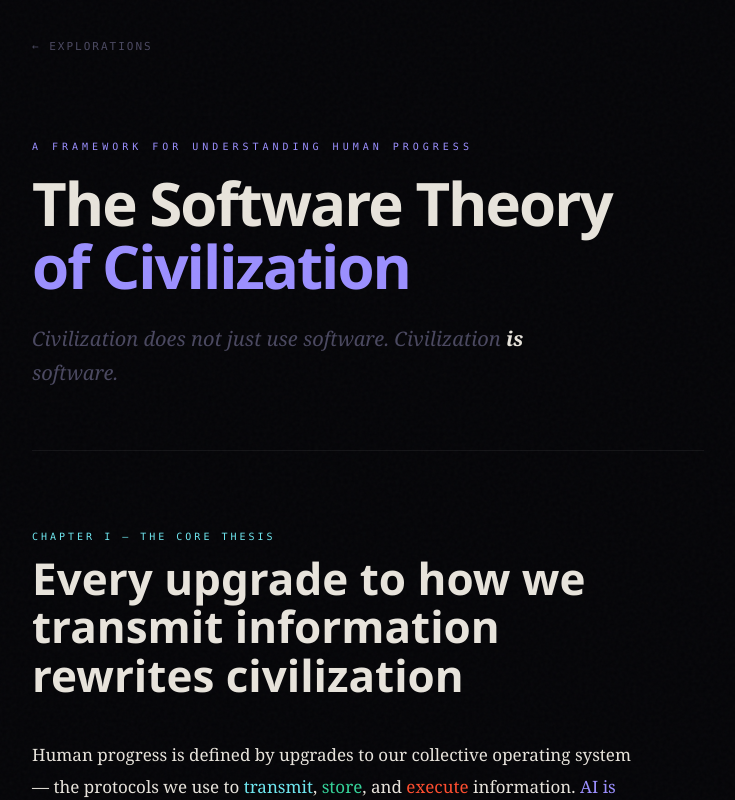
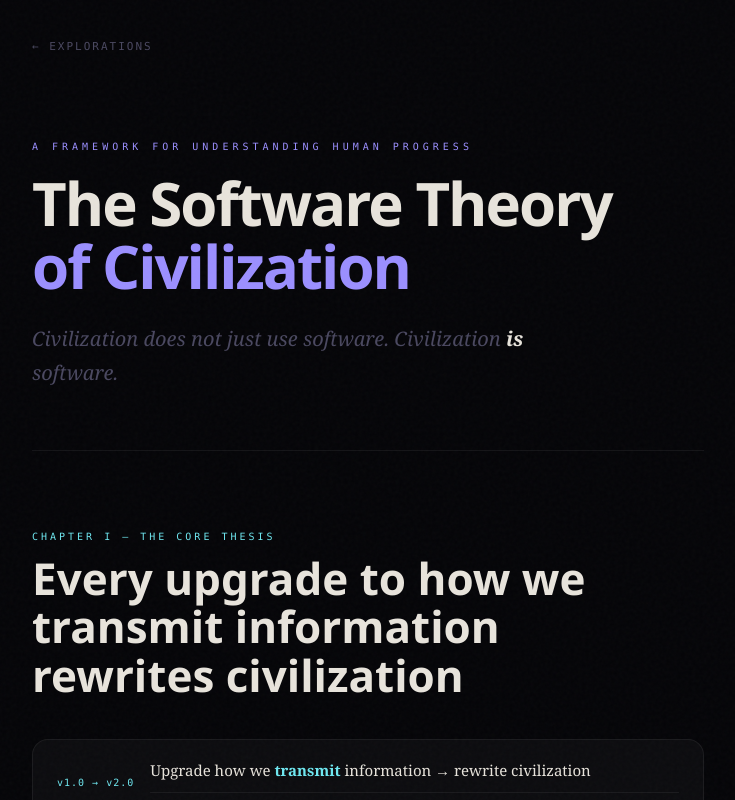
Before and after one commit to kunalnano/explorations, a React (Vite) app: page / in a window 1280 px wide. Both pictures are taken after a click on the button 313 px from the left and 451 px from the top of the page. Shown: the top 800 px of the page, without its empty margins (272-1007 px from the left). Built offline with nearby package versions, Linux system fonts and the light colour scheme.

Commit message:
polish: SoftwareTheory — strip remaining intro prose, let visualizations speak

```diff
--- a/src/components/SoftwareTheory.jsx
+++ b/src/components/SoftwareTheory.jsx
@@ -496,12 +496,22 @@ export default function SoftwareTheory({ onBack }) {
         {/* ═══ CH I: CORE THESIS ═══ */}
         <Chapter label="Chapter I — The Core Thesis" title="Every upgrade to how we transmit information rewrites civilization">
           <Reveal>
-            <div style={{ ...serif, fontSize: 17, lineHeight: 1.85, color: BONE, maxWidth: 600 }}>
-              Human progress is defined by upgrades to our collective operating system — the protocols
-              we use to <span style={{ color: ICE }}>transmit</span>, <span style={{ color: GREEN }}>store</span>,
-              and <span style={{ color: EMBER }}>execute</span> information.
-              <span style={{ color: GHOST }}> AI is the necessary architectural upgrade required
-              to manage the crushing complexity of the previous layers.</span>
+            <div style={{
+              display: "grid", gridTemplateColumns: "auto 1fr", gap: 16, padding: "20px 24px",
+              background: FAINT, border: `1px solid ${LINE}`, borderRadius: 16,
+            }}>
+              {[
+                { verb: "Transmit", color: ICE, ver: "v1.0 → v2.0" },
+                { verb: "Store", color: GREEN, ver: "v2.0 → v3.0" },
+                { verb: "Execute", color: EMBER, ver: "v3.0 → v4.0" },
+              ].map((v, i) => (
+                <div key={i} style={{ display: "contents" }}>
+                  <div style={{ ...mono, fontSize: 10, color: v.color, letterSpacing: 1, alignSelf: "center" }}>{v.ver}</div>
+                  <div style={{ ...serif, fontSize: 15, color: BONE, borderBottom: i < 2 ? `1px solid ${LINE}` : "none", paddingBottom: i < 2 ? 12 : 0, marginBottom: i < 2 ? 12 : 0 }}>
+                    Upgrade how we <span style={{ color: v.color, fontWeight: 600 }}>{v.verb.toLowerCase()}</span> information → rewrite civilization
+                  </div>
+                </div>
+              ))}
             </div>
           </Reveal>
         </Chapter>
@@ -514,12 +524,7 @@ export default function SoftwareTheory({ onBack }) {
 
         {/* ═══ CH III: THE BOTTLENECK ═══ */}
         <Chapter label="Chapter III — The Bottleneck" title="The system outgrew its operators">
-          <Reveal>
-            <div style={{ ...serif, fontSize: 17, lineHeight: 1.85, color: BONE, maxWidth: 560, marginBottom: 16 }}>
-              Each domain generated complexity that exceeds human cognitive bandwidth.
-              <span style={{ color: EMBER }}> The system outgrew its operators.</span>
-            </div>
-          </Reveal>
+          {/* Gauges speak for themselves */}
           <BottleneckGauges />
           <Reveal>
             <div style={{
@@ -554,12 +559,7 @@ export default function SoftwareTheory({ onBack }) {
 
         {/* ═══ CH V: GATEKEEPERS ═══ */}
         <Chapter label="Chapter V — The Implication" title="If civilization is software, who controls the compiler?">
-          <Reveal>
-            <div style={{ ...serif, fontSize: 17, lineHeight: 1.85, color: BONE, maxWidth: 560, marginBottom: 8 }}>
-              Every layer had gatekeepers. Control of the abstraction layer is{" "}
-              <span style={{ color: EMBER }}>control of civilization itself</span>.
-            </div>
-          </Reveal>
+          {/* Power flow visualization says it all */}
           <GatekeeperFlow />
         </Chapter>
 
```
